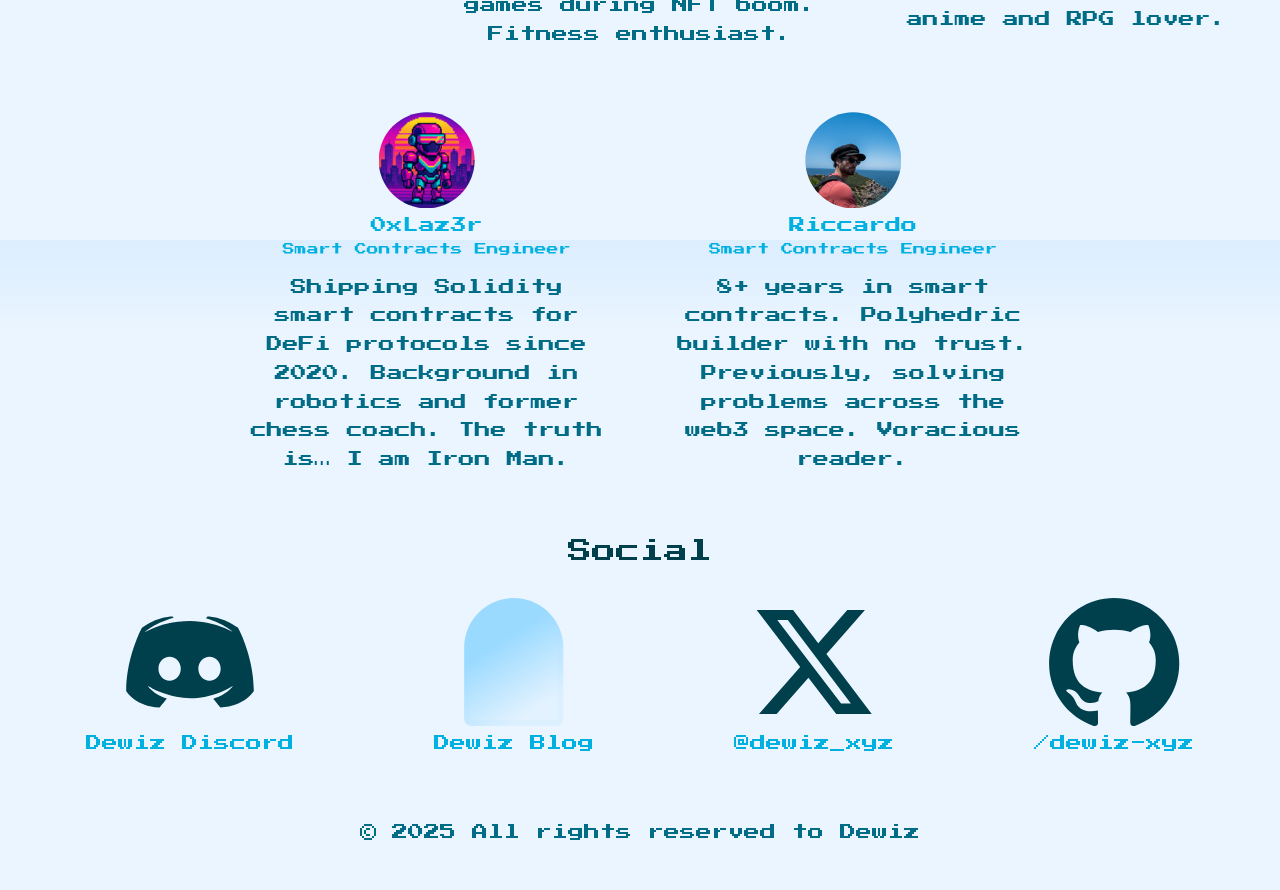
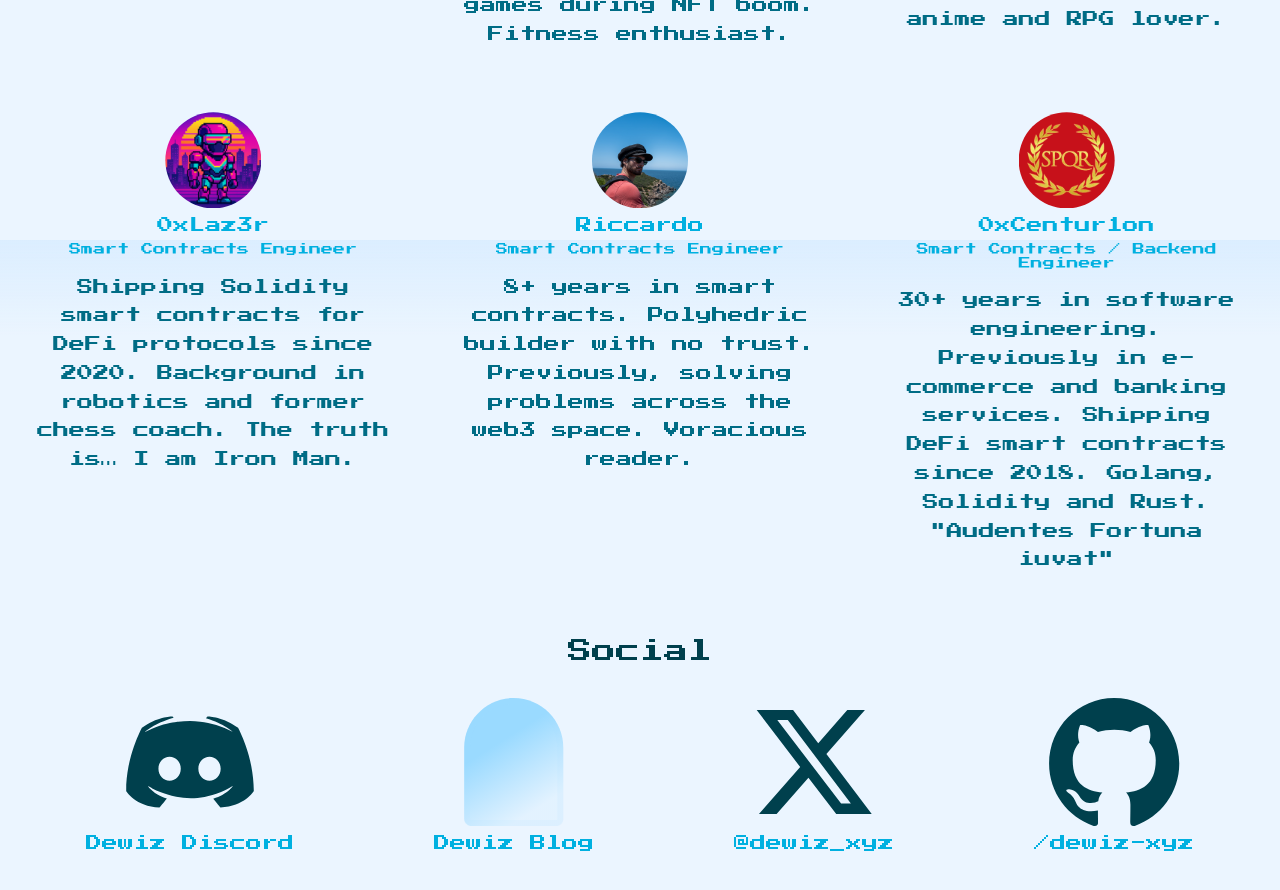
Before and after one commit to dewiz-xyz/dewiz-website, a Next.js app: page / in a window 1280 px wide. Shown: the part 2160-3050 px from the top of the page. Built offline with nearby package versions, Linux system fonts and the light colour scheme.

Commit message:
Add 0xCentur1on to team

```diff
--- a/pages/index.tsx
+++ b/pages/index.tsx
@@ -16,6 +16,7 @@ import avatar0xbasset from "../public/avatar-0xbasset.png";
 import avatar0xpedro from "../public/avatar-0xpedro.jpg";
 import avatar0xlaz3r from "../public/avatar-0xlaz3r.png";
 import avatarRiccardo from "../public/avatar-riccardo.png";
+import avatar0xcentur1on from "../public/avatar-0xcentur1on.png";
 import LogoDiscord from "../public/logo-discord.svg";
 import LogoTwitter from "../public/logo-twitter.svg";
 import LogoX from "../public/logo-x.svg";
@@ -175,6 +176,14 @@ export default function Home() {
               companyRole="Smart Contracts Engineer"
               description="8+ years in smart contracts. Polyhedric builder with no trust. Previously, solving problems across the web3 space. Voracious reader."
             />
+            <TeamMemberCard
+              className={c.grid__item}
+              img={avatar0xcentur1on}
+              url="https://github.com/0xcentur1on"
+              name="0xCentur1on"
+              companyRole="Smart Contracts / Backend Engineer"
+              description="30+ years in software engineering. Previously in e-commerce and banking services. Shipping DeFi smart contracts since 2018. Golang, Solidity and Rust. &quot;Audentes Fortuna iuvat&quot;"
+            />
           </div>
         </section>
         <section className={c.section}>
```
Also changed, not shown: public/avatar-0xcentur1on.png (added).
